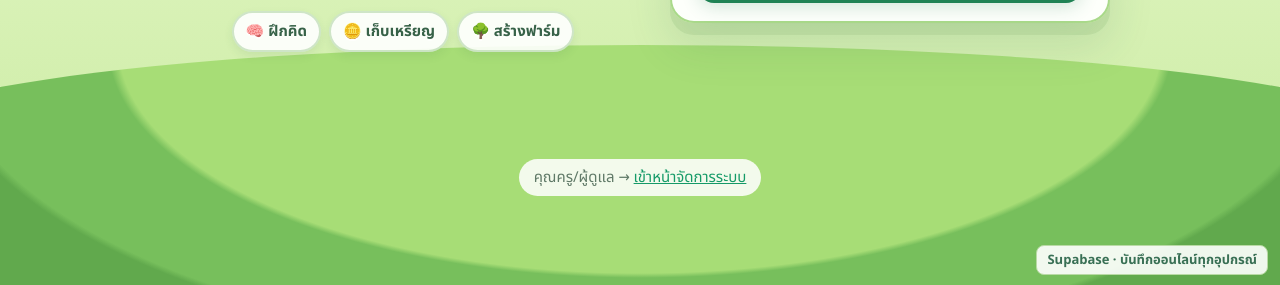
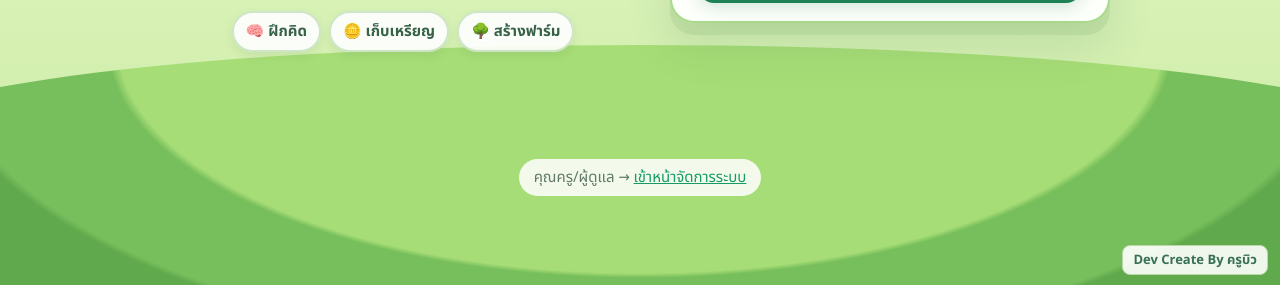
Before and after one commit to tiamobew/math-farm, a website: page index.html in a window 1280 px wide. Shown: the part 515-800 px from the top of the page. Drawn offline with nearby package versions, Linux system fonts and the light colour scheme.

Commit message:
Add creator credit to site

```diff
--- a/index.html
+++ b/index.html
@@ -624,7 +624,7 @@
   </div>
 </div>
 
-<div class="modeTag" id="modeTag">โหมด: ออฟไลน์ (ทดลอง)</div>
+<div class="modeTag" id="modeTag">Dev Create By ครูบิว</div>
 
 <script src="https://cdn.jsdelivr.net/npm/@supabase/supabase-js@2"></script>
 <script src="./supabase-config.js"></script>
@@ -1568,9 +1568,7 @@ function toast(t,dur,bg,fg){ const d=document.createElement("div"); d.textConten
 
 /* ----- boot ----- */
 document.getElementById("authBot").innerHTML=robotSVG();
-document.getElementById("modeTag").textContent = window.supabaseApi&&window.supabaseApi.enabled
-  ? "Supabase · บันทึกออนไลน์ทุกอุปกรณ์"
-  : (CONFIG.GAS_URL ? "โหมด: เชื่อมต่อ Google Sheets" : "ยังไม่ได้เชื่อม Supabase · บันทึกในเครื่อง");
+document.getElementById("modeTag").textContent = "Dev Create By ครูบิว";
 if(window.supabaseApi&&window.supabaseApi.enabled){
   window.supabaseApi.subscribe(()=>{
     if(ME) loadMissions();
```
Also changed, not shown: admin.html (+2 -4 lines).
